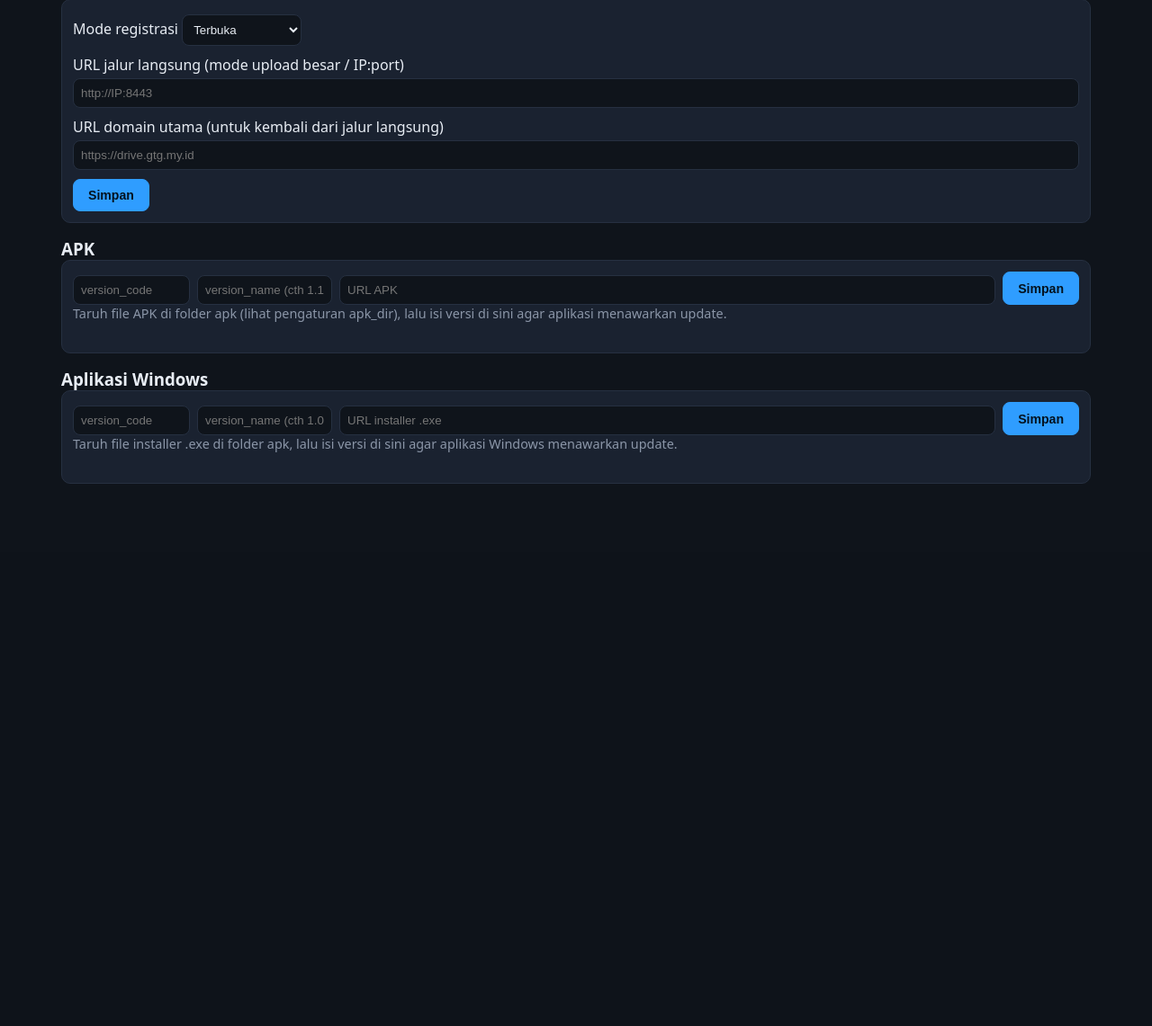
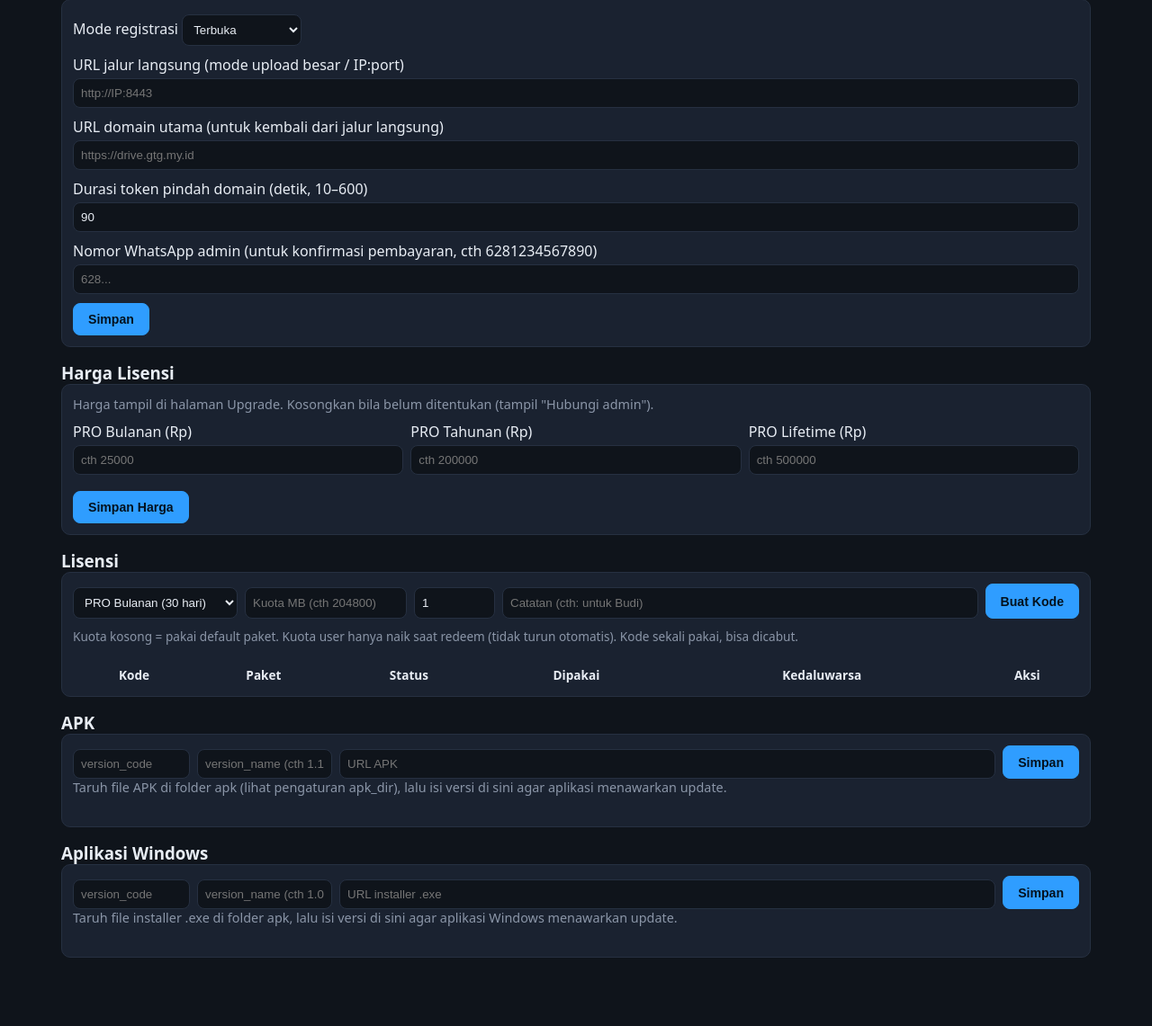
Before and after one commit to diyansantoso26/tgdrive-server, a Flask app: template templates/admin.html in a window 1280 px wide. Shown: the part 409-1550 px from the top of the page at 90% size. Before the commit the page ends 947 px from the top, so only its background shows below. Run offline with Flask 3, Linux system fonts and the light colour scheme; the template is opened without the code that fills it, so the values that code supplies are empty; data comes from the database, SQL or seed files in the repository.

Commit message:
tgdrive-server: sistem lisensi + halaman upgrade

```diff
--- a/templates/admin.html
+++ b/templates/admin.html
@@ -38,7 +38,42 @@
   <label>URL domain utama (untuk kembali dari jalur langsung)
     <input id="domainUrl" placeholder="https://drive.gtg.my.id" style="width:100%">
   </label>
+  <label>Durasi token pindah domain (detik, 10–600)
+    <input id="handoffTtl" type="number" min="10" max="600" value="90" style="width:100%">
+  </label>
+  <label>Nomor WhatsApp admin (untuk konfirmasi pembayaran, cth 6281234567890)
+    <input id="waNumber" placeholder="628..." style="width:100%">
+  </label>
   <button class="btn primary" onclick="saveSettings()">Simpan</button>
+</div>
+
+<h3>Harga Lisensi</h3>
+<div class="card">
+  <p class="muted" style="margin-bottom:10px">Harga tampil di halaman Upgrade. Kosongkan bila belum ditentukan (tampil "Hubungi admin").</p>
+  <div class="row" style="display:flex;gap:8px;flex-wrap:wrap">
+    <label style="flex:1;min-width:150px">PRO Bulanan (Rp)<input id="priceMonthly" placeholder="cth 25000" style="width:100%"></label>
+    <label style="flex:1;min-width:150px">PRO Tahunan (Rp)<input id="priceYearly" placeholder="cth 200000" style="width:100%"></label>
+    <label style="flex:1;min-width:150px">PRO Lifetime (Rp)<input id="priceLifetime" placeholder="cth 500000" style="width:100%"></label>
+  </div>
+  <button class="btn primary" onclick="saveSettings()" style="margin-top:8px">Simpan Harga</button>
+</div>
+
+<h3>Lisensi</h3>
+<div class="card">
+  <div class="row" style="display:flex;gap:8px;flex-wrap:wrap;margin-bottom:10px">
+    <select id="licTier">
+      <option value="pro_monthly">PRO Bulanan (30 hari)</option>
+      <option value="pro_yearly">PRO Tahunan (365 hari)</option>
+      <option value="pro_lifetime">PRO Lifetime</option>
+    </select>
+    <input id="licQuota" type="number" placeholder="Kuota MB (cth 204800)" style="width:180px">
+    <input id="licCount" type="number" min="1" max="50" value="1" style="width:90px" title="Jumlah kode">
+    <input id="licNote" placeholder="Catatan (cth: untuk Budi)" style="flex:1;min-width:150px">
+    <button class="btn primary" onclick="addLicense()">Buat Kode</button>
+  </div>
+  <p class="muted" style="font-size:.85rem">Kuota kosong = pakai default paket. Kuota user hanya naik saat redeem (tidak turun otomatis). Kode sekali pakai, bisa dicabut.</p>
+  <div id="licNew" style="margin:8px 0;font-size:.9rem"></div>
+  <table id="licTbl" style="width:100%;font-size:.85rem"><thead><tr><th>Kode</th><th>Paket</th><th>Status</th><th>Dipakai</th><th>Kedaluwarsa</th><th>Aksi</th></tr></thead><tbody></tbody></table>
 </div>
 
 <h3>APK</h3>
@@ -98,7 +133,8 @@ async function setQuota(id,cur){const v=prompt('Kuota MB baru:',cur);if(v===null
 async function delUser(id,name){if(!confirm('Hapus "'+name+'" BESERTA SEMUA FILE & BOTNYA?'))return;await j('/api/admin/users/'+id,{method:'DELETE'});loadUsers();loadStats();}
 async function loadInv(){
   const d=await j('/api/admin/invites');
-  $('#regMode').value=d.registration_mode;$('#directUrl').value=d.direct_url||'';$('#domainUrl').value=d.domain_url||'';
+  $('#regMode').value=d.registration_mode;$('#directUrl').value=d.direct_url||'';$('#domainUrl').value=d.domain_url||'';$('#handoffTtl').value=d.handoff_token_ttl||90;$('#waNumber').value=d.wa_number||'';
+  $('#priceMonthly').value=(d.prices&&d.prices.license_price_monthly)||'';$('#priceYearly').value=(d.prices&&d.prices.license_price_yearly)||'';$('#priceLifetime').value=(d.prices&&d.prices.license_price_lifetime)||'';
   const tb=$('#invTbl tbody');tb.innerHTML='';
   d.invites.forEach(c=>{
     const tr=document.createElement('tr');
@@ -118,7 +154,8 @@ async function delInv(id){await j('/api/admin/invites/'+id,{method:'DELETE'});lo
 async function togInv(id,a){await j('/api/admin/invites/'+id+'/toggle',{method:'POST',headers:{'Content-Type':'application/json'},body:JSON.stringify({active:!!a})});loadInv();}
 async function saveSettings(){
   await j('/api/admin/settings',{method:'POST',headers:{'Content-Type':'application/json'},
-    body:JSON.stringify({registration_mode:$('#regMode').value,direct_url:$('#directUrl').value,domain_url:$('#domainUrl').value})});
+    body:JSON.stringify({registration_mode:$('#regMode').value,direct_url:$('#directUrl').value,domain_url:$('#domainUrl').value,handoff_token_ttl:$('#handoffTtl').value,wa_number:$('#waNumber').value,
+      license_price_monthly:$('#priceMonthly').value,license_price_yearly:$('#priceYearly').value,license_price_lifetime:$('#priceLifetime').value})});
   alert('Tersimpan');
 }
 async function saveApk(){
@@ -127,7 +164,28 @@ async function saveApk(){
       win_version_code:$('#winCode').value,win_version_name:$('#winName').value,win_url:$('#winUrl').value})});
   alert('Versi tersimpan');
 }
-loadStats();loadUsers();loadInv();
+async function loadLic(){
+  const d=await j('/api/admin/licenses');
+  const tb=$('#licTbl tbody');tb.innerHTML='';
+  d.licenses.forEach(c=>{
+    const tr=document.createElement('tr');
+    const st=c.status!=='active'?'⛔ dicabut':(c.redeemed_by?('✅ dipakai'+(c.redeemed_username?' '+esc(c.redeemed_username):'')):'— belum dipakai');
+    const exp=c.expires_at?c.expires_at.slice(0,10):'selamanya';
+    tr.innerHTML=`<td><code>${esc(c.code)}</code></td><td>${esc(c.nama||c.tier)}</td><td>${st}</td><td>${c.redeemed_at?c.redeemed_at.slice(0,10):'—'}</td><td>${exp}</td>
+      <td><button class="btn sm" onclick="togLic(${c.id},${c.status==='active'?0:1})">${c.status==='active'?'Cabut':'Aktifkan'}</button>
+      <button class="btn sm danger" onclick="delLic(${c.id})">Hapus</button></td>`;
+    tb.appendChild(tr);
+  });
+}
+async function addLicense(){
+  const d=await j('/api/admin/licenses',{method:'POST',headers:{'Content-Type':'application/json'},
+    body:JSON.stringify({tier:$('#licTier').value,quota_mb:$('#licQuota').value,count:$('#licCount').value,note:$('#licNote').value})});
+  $('#licNew').innerHTML='Kode baru: '+d.codes.map(c=>'<code>'+esc(c)+'</code>').join(' ');
+  $('#licNote').value='';loadLic();
+}
+async function togLic(id,revoke){await j('/api/admin/licenses/'+id+'/revoke',{method:'POST',headers:{'Content-Type':'application/json'},body:JSON.stringify({revoked:!!revoke})});loadLic();}
+async function delLic(id){if(!confirm('Hapus kode lisensi ini?'))return;await j('/api/admin/licenses/'+id,{method:'DELETE'});loadLic();}
+loadStats();loadUsers();loadInv();loadLic();
 </script>
 <style>
 .tbl{width:100%;border-collapse:collapse}.tbl th,.tbl td{padding:8px;border-bottom:1px solid var(--line,#333);text-align:left;font-size:14px}
```
